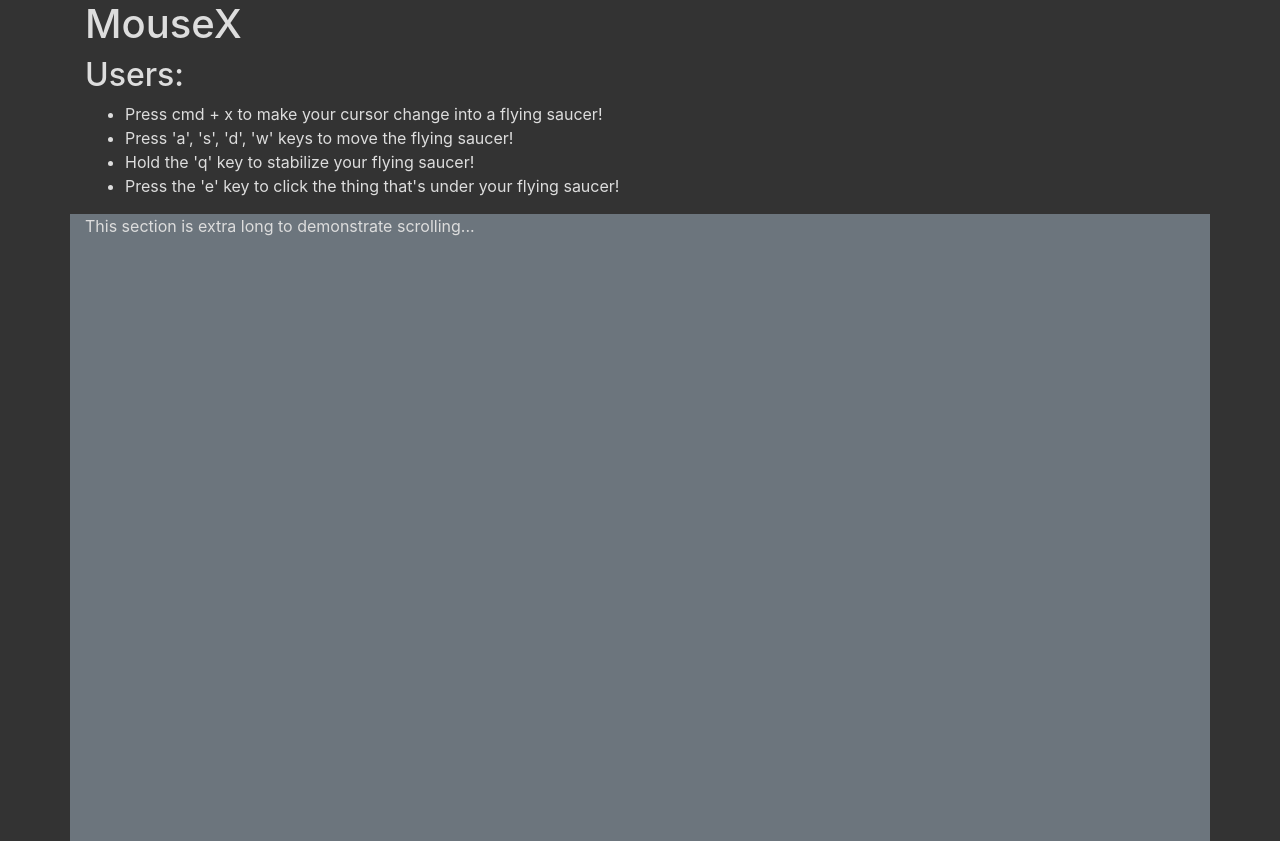
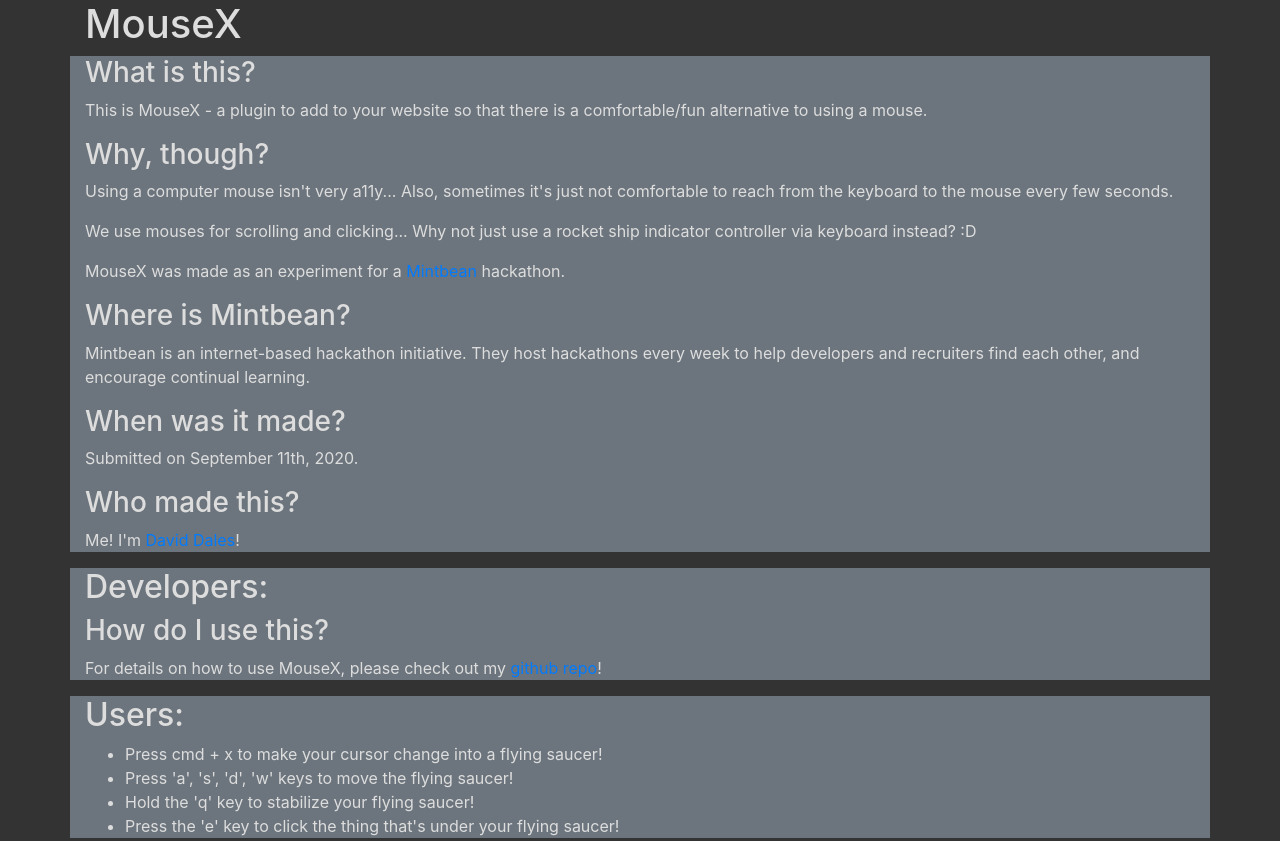
Before and after one commit to davidd647/mousex, a website: page index.html in a window 1280 px wide. Shown: the top 841 px of the page. Drawn offline with nearby package versions, Linux system fonts and the light colour scheme.

Commit message:
instructions added

```diff
--- a/index.html
+++ b/index.html
@@ -20,7 +20,58 @@
       <h1>MouseX</h1>
     </div>
 
-    <section class="container">
+    <section class="container bg-secondary">
+      <h3>
+        What is this?
+      </h3>
+      <p>
+        This is MouseX - a plugin to add to your website so that there is a comfortable/fun alternative to using a mouse.
+      </p>
+
+      <h3>
+        Why, though?
+      </h3>
+      <p>
+        Using a computer mouse isn't very a11y... Also, sometimes it's just not comfortable to reach from the keyboard to the mouse every few seconds.
+      </p>
+      <p>
+        We use mouses for scrolling and clicking... Why not just use a rocket ship indicator controller via keyboard instead? :D
+      </p>
+      <p>
+        MouseX was made as an experiment for a <a href="https://mintbean.io/" target="_blank">Mintbean</a> hackathon.
+      </p>
+
+      <h3>
+        Where is Mintbean?
+      </h3>
+      <p>
+        Mintbean is an internet-based hackathon initiative. They host hackathons every week to help developers and recruiters find each other, and encourage continual learning.
+      </p>
+      <h3>
+        When was it made?
+      </h3>
+      <p>
+        Submitted on September 11th, 2020.
+      </p>
+
+      <h3>
+        Who made this?
+      </h3>
+      <p>
+        Me! I'm <a href="https://www.twitter.com/d2dev_" target="_blank">David Dales</a>!
+      </p>
+    </section>
+
+    <section class="container bg-secondary">
+      <h2>Developers:</h2>
+      <h3>How do I use this?</h3>
+      <p>For details on how to use MouseX, please check out my <a
+        href="https://github.com/davidd647/mousex"
+        target="_blank"
+      >github repo</a>!</p>
+    </section>
+
+    <section class="container bg-secondary">
       <h2>Users:</h2>
       <ul>
         <li>
```
Also changed, not shown: README.md.
